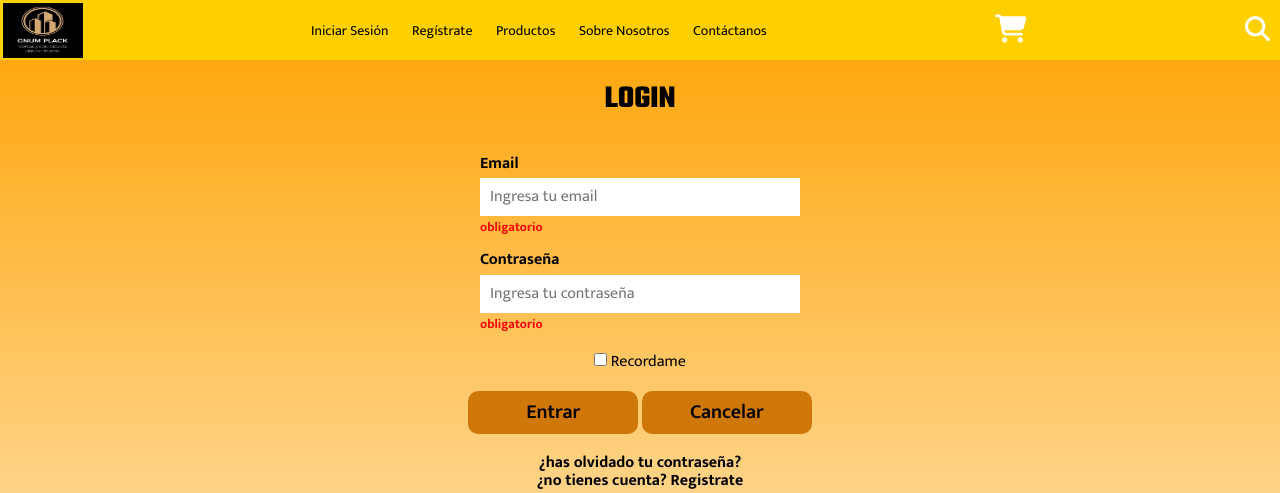
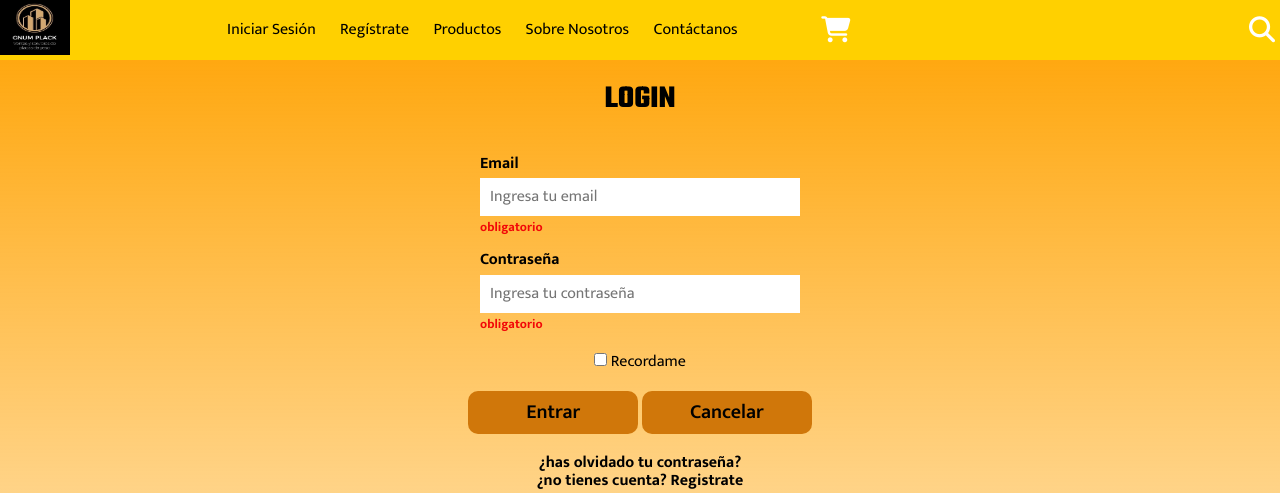
Before and after one commit to nicolas335/Grupo_3_GNUMPlack, a Node server app: page /login in a window 1280 px wide. Shown: the top 493 px of the page. Run offline with Node 20, Linux system fonts and the light colour scheme; some libraries are stand-ins or nearby versions.

Commit message:
Replanteo modificaciones en header y rehago su  css, reemplazo header en archivos html

```diff
--- a/GNUMPlack_site/app.js
+++ b/GNUMPlack_site/app.js
@@ -14,4 +14,4 @@ app.get("/cart",(req,res)=>res.sendFile(path.resolve(__dirname,"views","cart.htm
 
 app.use(express.static(path.join(__dirname,"public")));
 
-app.listen(port, ()=> console.log(`Server rise in http://localhost:${port}`)) /* ctrol+click */
+ app.listen(port, ()=> console.log(`Server rise in http://localhost:${port}`)) /* ctrol+click */
--- a/GNUMPlack_site/public/css/header.css
+++ b/GNUMPlack_site/public/css/header.css
@@ -1,160 +1,156 @@
 .header{
+    height: 60px;
+    width: 100%;
     display: flex;
     flex-wrap: wrap;
     align-items: center;
+    text-align: center;
+    background-color: #ffd000;
     justify-content: space-between;
-    background-color: #ffd000;
-    height: 60px;
-    width: 100%;
+    border-bottom-left-radius: 10px;
+    border-bottom-right-radius: 10px;
     position: fixed;
-    border-bottom-left-radius:15px ;
-    border-bottom-right-radius: 15px;
     z-index: 100;
     top: 0;
 }
 
-#bar{
+.header div a img{
+    height: 55px;
+    width: 70px;
+    border-bottom-left-radius: 10px;
+}
+
+.header div input#bar{
     background-color: #d9d9d9;
-    padding: 5px;
     border-radius: 12px;
     border: none;
 }
-.lupa{
-    padding: 5px 10px 8px 0px;
-    font-size: 25px;
+
+.header div i.lupa, .header label i.menu-icon, .header a i.cart{
+    font-size: 23px;
     color: white;
+    margin-right: 8px;
 }
-.searchBar{
-    height: 30px;
-    display: flex;
-    background-color: #d9d9d9;
-    border-radius: 15px;
-    margin-right: 0;
-}
-#check{
+
+.header input#check{
     display: none;
 }
-.nav-menu ul{
-    display: flex;
-    align-items: center;
-}
-.nav-menu li{
-    margin-right: 1rem;
+
+.header nav{
+    display: none;
+    background-color: #ffd000;
+    width: 100%;
+    margin-top: -5.85px;
 }
 
-.logoImg{
-    height: 55px;
-    width: 80px;
-    margin: 2.5px 0 0 2.5px;
-    border-bottom-left-radius:15px;
+.header nav ul li{
+    border-bottom: #d9d9d9 .5px solid;
+    width: 90%;
+    font-size: small;
+    text-transform: uppercase;
+    padding: 3.5px;
 }
 
-.menu-icon{
-    margin-right: 15px;
-    font-size: 30px;
-    color: white;
+.header nav ul:first-child{
+    border-top: #d9d9d9 .5px solid;
 }
 
-.nav-menu ul{
-    display: block;
-    position: fixed;
-    top:-100%;
-    left: 0;
-    background: #ffd000;
-    width: 100%;
-    height: 399.7px;
-    right: 0;
-    border: solid .5px #858585;
-    padding: 0;
-    z-index: 110;
-}
-.nav-menu ul li{
-    padding: 2rem;
-    display: flex;
-    justify-content: center;
-    margin: 0;
-    align-items: center;
-    border-top: solid .5px #858585;
-}
-.nav-menu ul li a{
-    font-size: small;
-}
-#check:checked ~ ul{
-    top: 55px;
-    transition: all .25s;
-}
-.header .cart {
-    font-size: 30px;
-    position: fixed;
-    z-index: 100;
-    top: 80px;
-    right: 14px;
-    color: white;
+.header #check:checked ~nav{
+    display: inline-block;
 }
 
 
 
-/*tablet*/
+
+
+/* Medias Queries */
+
+
+
+
+
+/* Tablet */
+
 
 @media (min-width:461px){
     .header{
+    flex-wrap: wrap;
     border-bottom-left-radius:0;
     border-bottom-right-radius:0;
     }
-    header .nav-menu .checkbtn i{
-        display: none;
-    }
-    #bar{
-        display: none;
-    }
-    .searchBar{
-        height: max-content;
-        display: flex;
-        background-color: transparent;
-        border-radius: 0;
-        margin-right: 0;
-        right: 0;
-        order: 1;
-    }
-    .header .nav-menu ul{
-        display: contents;
-        border: none;
-        left: 90px;
-        top: 0;
-        background-color: transparent;
-    }
-    .nav-menu ul li a{
-        font-size: 10px;
-    }
-    .nav-menu ul li{
-        position: relative;
-        padding: 0;
-        display: inline-block;
-        margin: 0;
-        border-top: none;
-    }
-    .logoImg{
+
+    .header div img.logoImg{
         border-bottom-left-radius:0;
     }
 
+    .header i.menu-icon, .header div input#bar{
+        display: none;
+    }
+
+    .header div.searchBar{
+        order: 2;
+        margin: 0 5px;
+    }
+
+    .header a.cart{
+        order: 1;
+    }
+
+    .header div i.lupa, .header a i.cart{
+        font-size: 22px;
+        margin-right: 0px;
+    }
+
+    .header nav{
+        display: inline ;
+        background-color: none;
+        margin: 0;
+        width: auto;
+    }
+
+    .header nav ul:first-child{
+        border: none;
+    }
+
+    .header nav ul{
+        display: contents;
+        flex-wrap: wrap;
+    }
+
+    .header nav ul li{
+        display: inline-block;
+        border: none;
+        padding: 0;
+        width: auto;
+        font-size: 12.2px;
+        text-transform: none;
+    }
+
 }
-/* agrego cart en header */
 
-@media (min-width:530px){
-    .header .cart{
-        position: static;
-        font-size: 28px;
-    }
-    .nav-menu ul li a{
-        margin: 0 2px;
-    }
-}
+
+
+
 
 /* Desktop */
 
+
 @media (min-width:769px){
-    .header .nav-menu ul li a{
-        font-size: 14px;
-        margin: 0 10px;
+    .header nav ul li{
+        font-size: medium;
+        margin: 0 1.3vh;
     }
+
+    .header div i.lupa, .header a i.cart{
+        font-size: 26px;
+    }
+
+    .header a.cart{
+        margin: inherit;
+    }
+
+    .header a i.cart{
+        margin-right: 40vh ;
+    }
+
 }
--- a/GNUMPlack_site/public/css/home.css
+++ b/GNUMPlack_site/public/css/home.css
@@ -88,26 +88,24 @@
     border-radius: 15px;
     max-width: fit-content;
 }
-.home .containerUbi{
+/* .home .containerUbi{
   display: flex;
   justify-content: center;
   flex-wrap: wrap;
   border-bottom: .4px solid grey;
   padding-bottom: 70px;
-}
-.home .ubiSection{
+} */
+/* .home .ubiSection{
   border-top: .4px solid grey;
   width: 380px;
   margin: 0 auto 20px auto;
   text-align: center;
-}
+} */
 /* ----------------------------------------------- */
 #home-slider{
   margin:0 auto;
   background-color: white;
-  width: 380px;
   padding: 30px;
-  box-sizing: border-box;
   margin-bottom: 70px;
 }
 
--- a/GNUMPlack_site/views/login.html
+++ b/GNUMPlack_site/views/login.html
@@ -13,7 +13,7 @@
 
         <div class="logo">
         <a href="/" class="linkLogo">
-            <img src="/img/logoGNUMPlack.jpg" alt="logo de GNUMPlack" class="logoImg">
+            <img src="img/logoGNUMPlack.jpg" alt="logo de GNUMPlack" class="logoImg">
         </a>
         </div>
 
@@ -22,9 +22,14 @@
             <i class="fa-solid fa-magnifying-glass lupa"></i>
         </div>
 
-        <div class="nav-menu">
-            <input type="checkbox" id="check">
-            <label for="check" class="checkbtn"><i class="fa-solid fa-bars menu-icon"></i></label>
+        <a class="cart" href="cart">
+          <i class="fa-solid fa-cart-shopping cart"></i>
+          </a>
+
+        <input type="checkbox" id="check">
+          <label for="check" class="checkbtn"><i class="fa-solid fa-bars menu-icon"></i></label>
+
+        <nav>
                 <ul>
                     <li><a href="login">Iniciar Sesión</a></li>
                     <li><a href="signin">Regístrate</a></li>
@@ -32,10 +37,8 @@
                     <li><a href="aboutUs">Sobre Nosotros</a></li>
                     <li><a href="#footer">Contáctanos</a></li>
                 </ul>
-        </div>
-        <a class="cart" href="cart">
-            <i class="fa-solid fa-cart-shopping cart"></i>
-            </a>
+        </nav>
+
     </header>
     <main class="login">
         <h1>LOGIN</h1>
```
Also changed, not shown: GNUMPlack_site/views/aboutUs.html (+8 -5 lines), GNUMPlack_site/views/cart.html (+10 -4 lines), GNUMPlack_site/views/detailOfProduct.html (+10 -7 lines), GNUMPlack_site/views/home.html (+11 -8 lines), GNUMPlack_site/views/product.html (+10 -7 lines), GNUMPlack_site/views/signin.html (+8 -5 lines).
